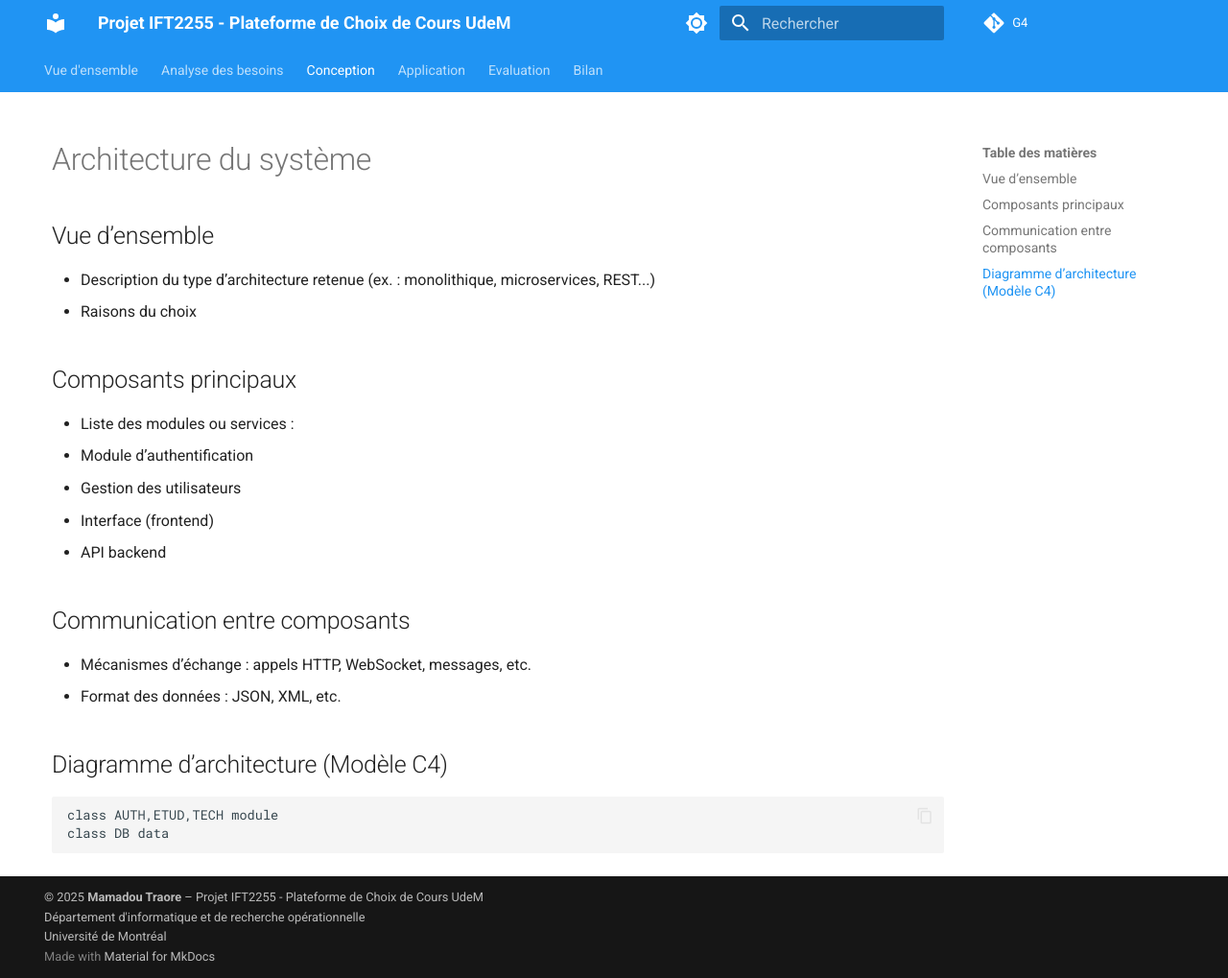
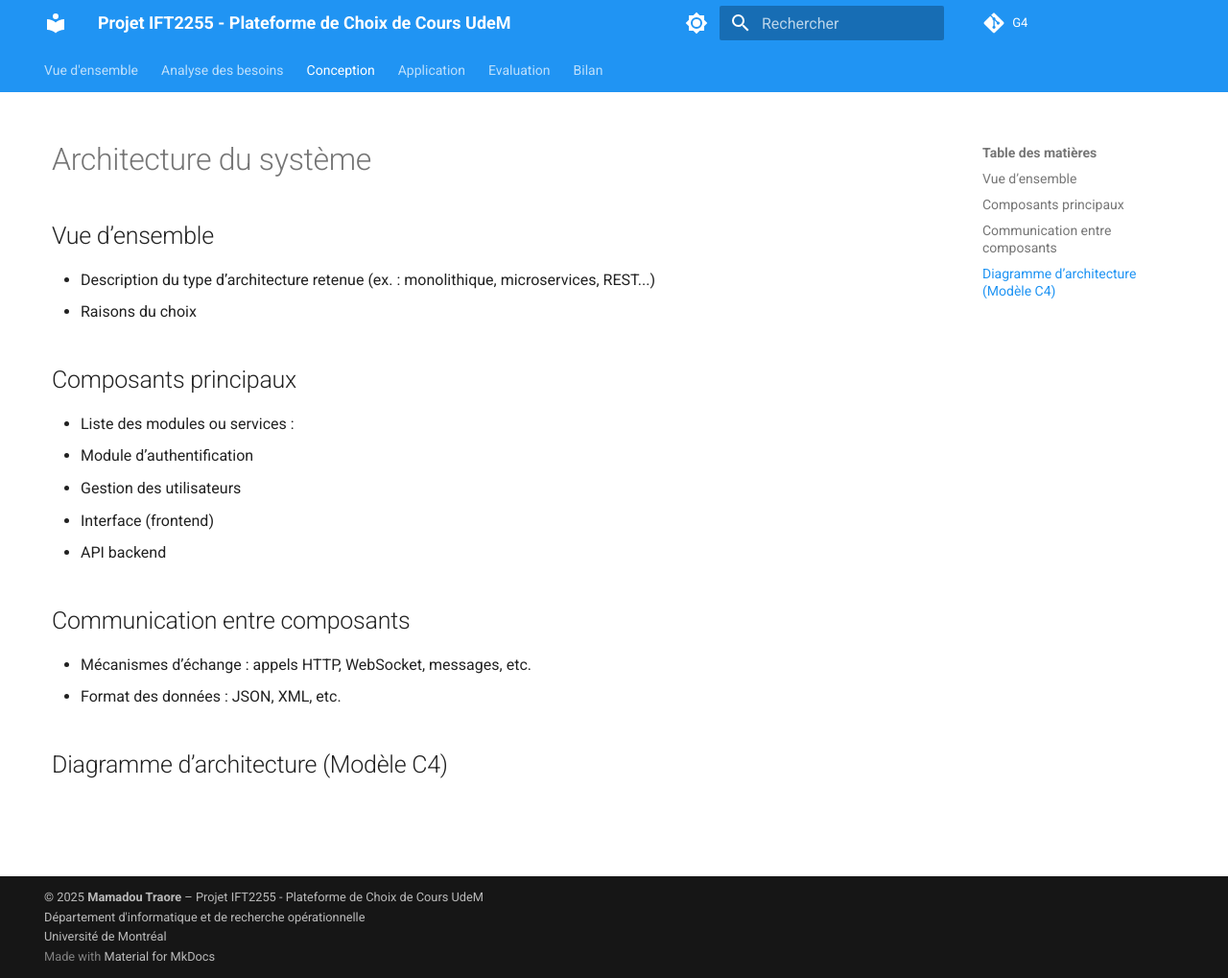
Before and after one commit to yeah1224-yh/G4, an MkDocs documentation site: the page built from docs/conception/architecture.md, in a window 1280 px wide and 1019 px high. Shown: the whole window at 96% size. Built offline with MkDocs 1.6.1 and Material for MkDocs 9.7.7, drawn with Linux system fonts in a browser that asks for light colours; comment, search, counter and statistics services are not loaded.

Commit message:
Update architecture.md

```diff
--- a/docs/conception/architecture.md
+++ b/docs/conception/architecture.md
@@ -23,5 +23,3 @@ title: Conception - Architecture
 - Format des données : JSON, XML, etc.
 
 ## Diagramme d’architecture (Modèle C4)
-    class AUTH,ETUD,TECH module
-    class DB data
```
